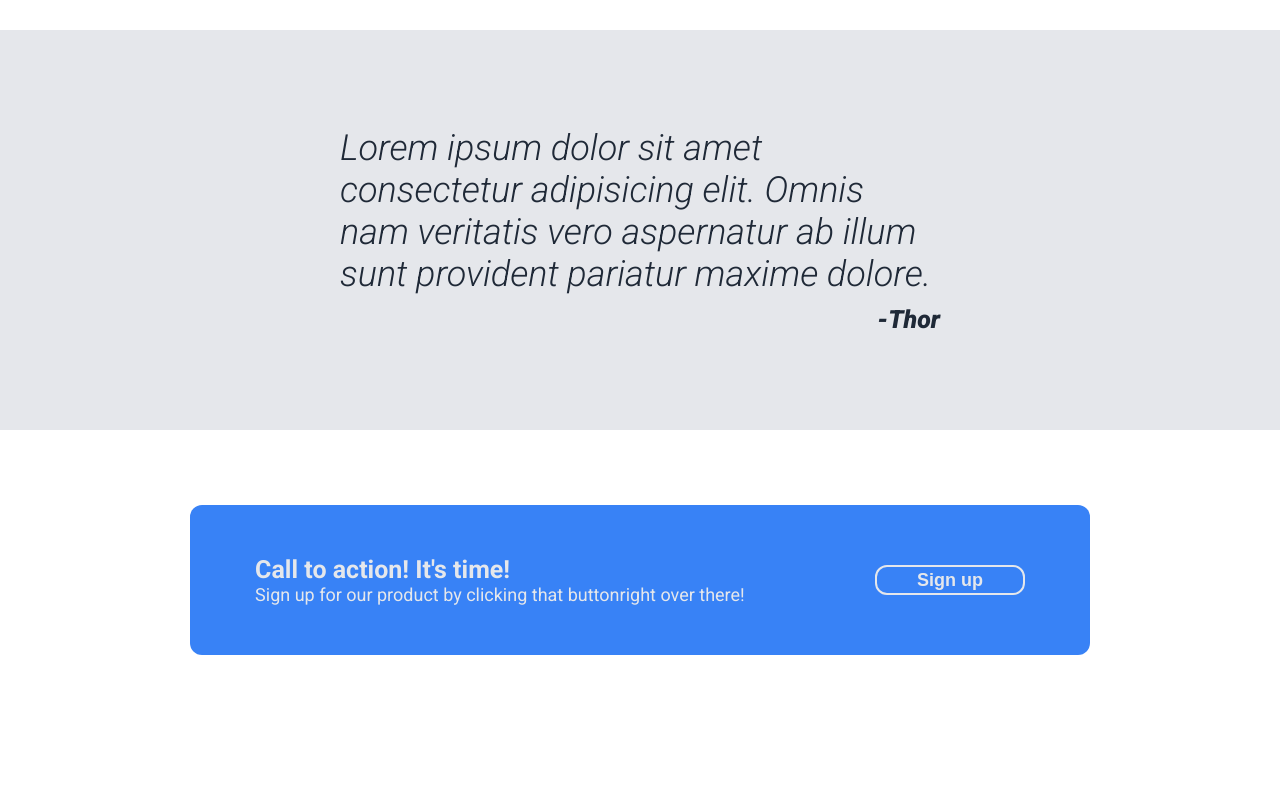
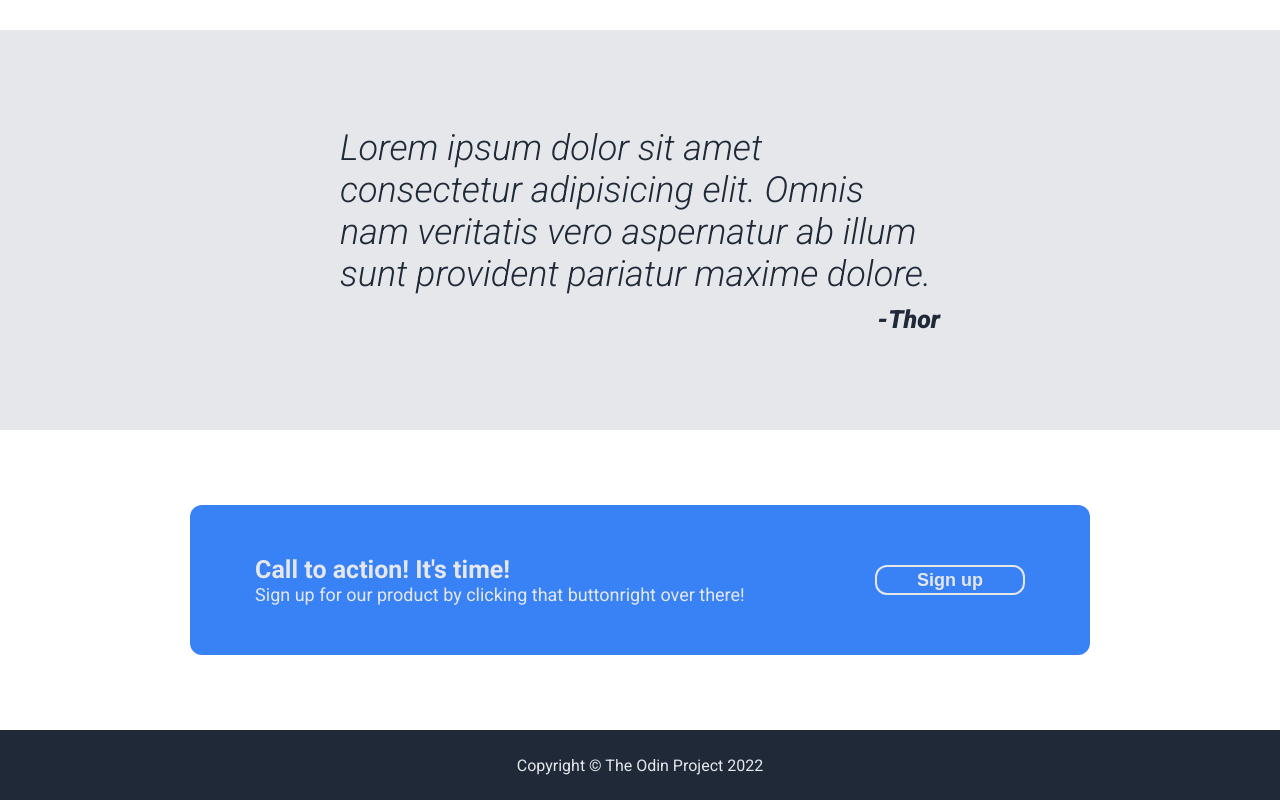
Before and after one commit to Zazzix/landing-page, a plain HTML site: page index.html in a window 1280 px wide. Shown: the part 822-1622 px from the top of the page. Before the commit the page ends 1552 px from the top, so only its background shows below. Drawn offline with Linux system fonts and the light colour scheme.

Commit message:
landing page finished

```diff
--- a/index.html
+++ b/index.html
@@ -67,7 +67,7 @@
     </div>
 </div>
     <div class="footer">
-
+        <p class="footer-text">Copyright &#169; The Odin Project 2022</p>
     </div>
 </body>
 </html>
--- a/style.css
+++ b/style.css
@@ -211,3 +211,15 @@ blockquote  {
 
 
 }
+
+.footer {
+    display: flex;
+    height: 70px;
+    background-color: #1f2937;
+    align-items: center;
+    justify-content: center;
+}
+
+.footer-text    {
+    color: #e5e7eb;
+}
```
